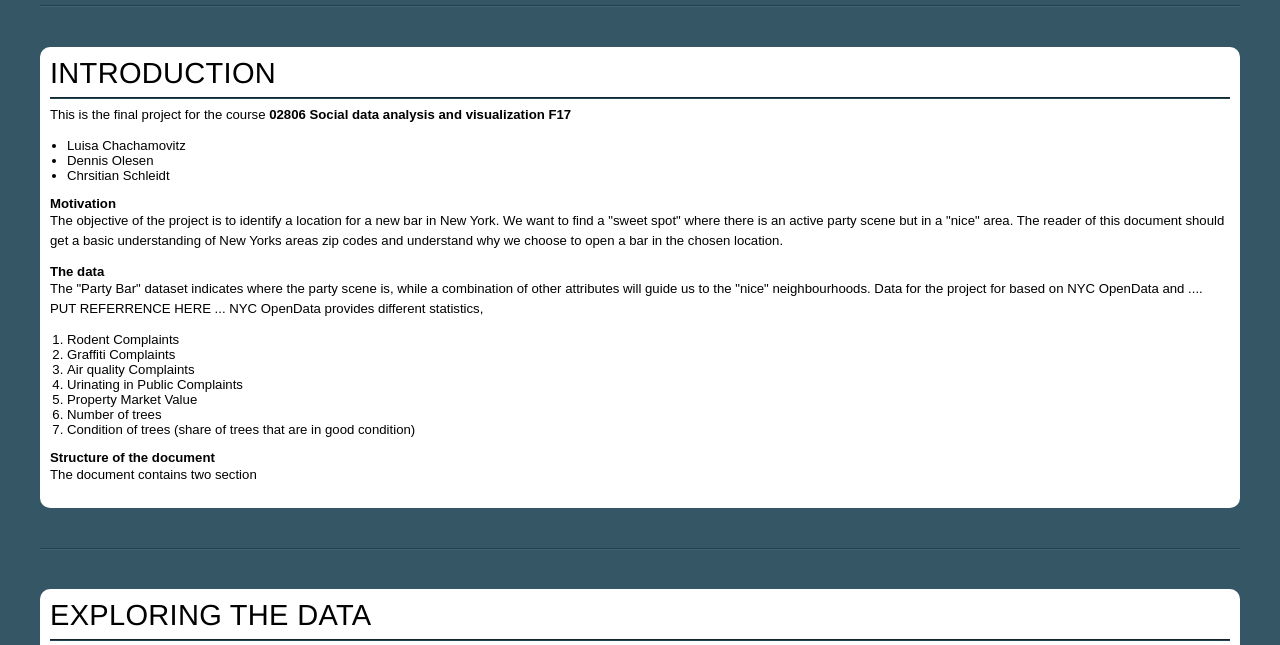
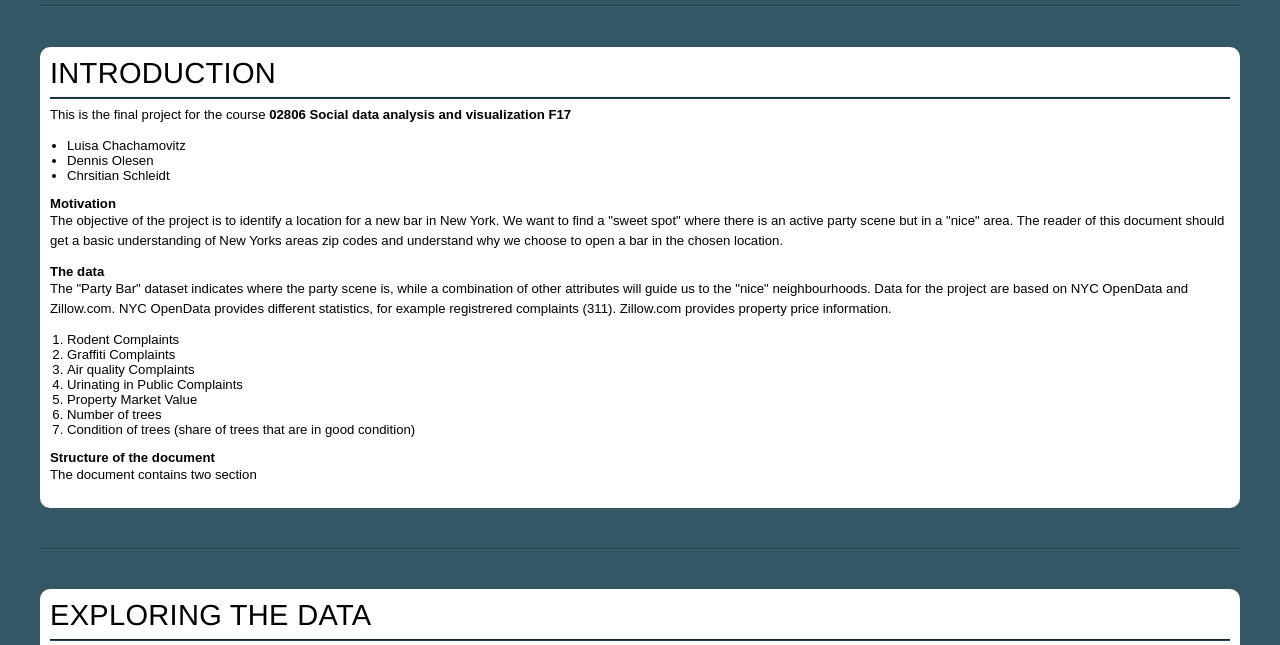
Before and after one commit to cschleidt/sdaav, a plain HTML site: page index.html in a window 1280 px wide. Shown: the part 129-774 px from the top of the page. Drawn offline with nearby package versions, Linux system fonts and the light colour scheme.

Commit message:
textual changes

```diff
--- a/index.html
+++ b/index.html
@@ -154,8 +154,8 @@
                 <h4>The data</h4>
                 <p>
                     The "Party Bar" dataset indicates where the party scene is, while a combination of other attributes will guide us to the "nice" neighbourhoods.
-                    Data for the project for based on NYC OpenData and .... PUT REFERRENCE HERE ...
-                    NYC OpenData provides different statistics,
+                    Data for the project are based on NYC OpenData and Zillow.com.
+                    NYC OpenData provides different statistics, for example registrered complaints (311). Zillow.com provides property price information.
 
                 </p>
                 <div style="padding-left: 17px">
--- a/scripts/nyccomplaintmap.js
+++ b/scripts/nyccomplaintmap.js
@@ -43,7 +43,7 @@ function NYCComplaintMap(colorrange1, complainttext)
                     html += tpcomplainttext;
                     html += "</span>";
                     html += "<span class='tooltip_value'>";
-                    html += parseInt(valueById.get(d.properties.postalCode));
+                    html += valueById.get(d.properties.postalCode);
                     html += "";
                     html += "</span>";
                     html += "</div>"
```
